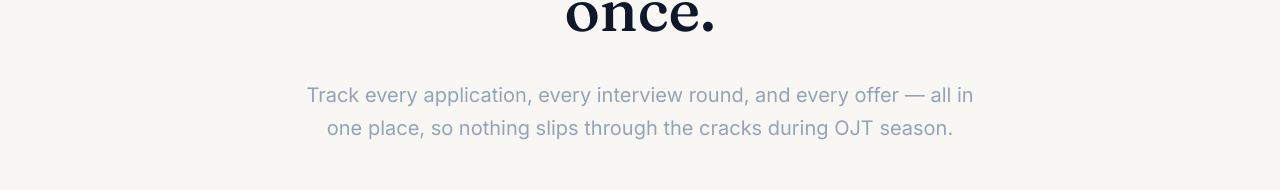
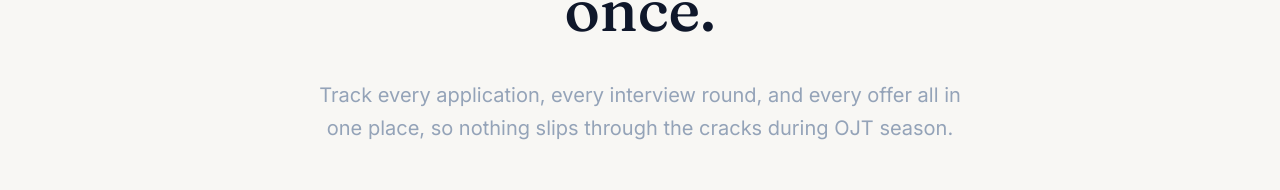
Before and after one commit to ToyBitZ00/Application_Tracker, a Next.js app: page / in a window 1280 px wide. Shown: the part 259-449 px from the top of the page. Built offline with nearby package versions, Linux system fonts and the light colour scheme.

Commit message:
Corrected Some Informations in Landing Page.

```diff
--- a/app/page.tsx
+++ b/app/page.tsx
@@ -32,7 +32,7 @@ export default function LandingPage() {
           <span className="text-coral">organized</span> for once.
         </h1>
         <p className="text-slate text-xl mb-12 max-w-2xl mx-auto leading-relaxed">
-          Track every application, every interview round, and every offer —
+          Track every application, every interview round, and every offer
           all in one place, so nothing slips through the cracks during OJT season.
         </p>
         <Link
```
